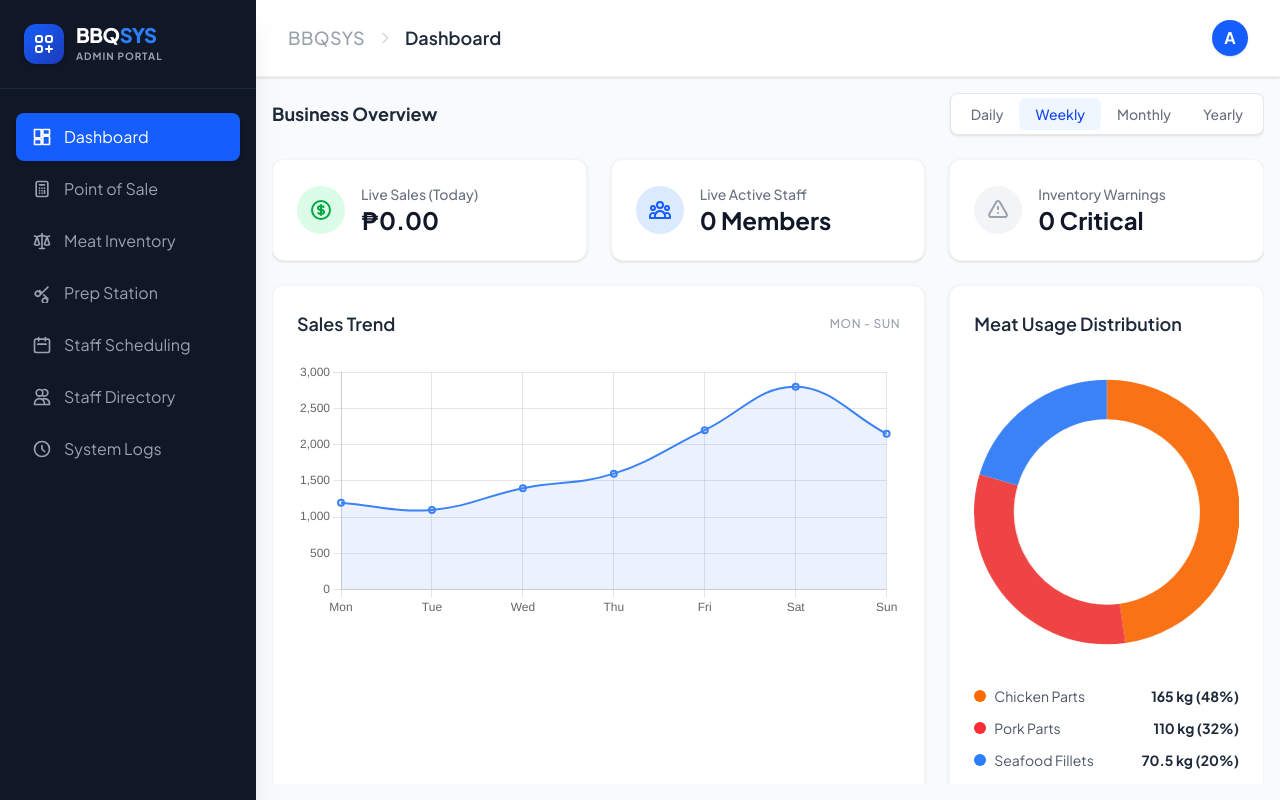
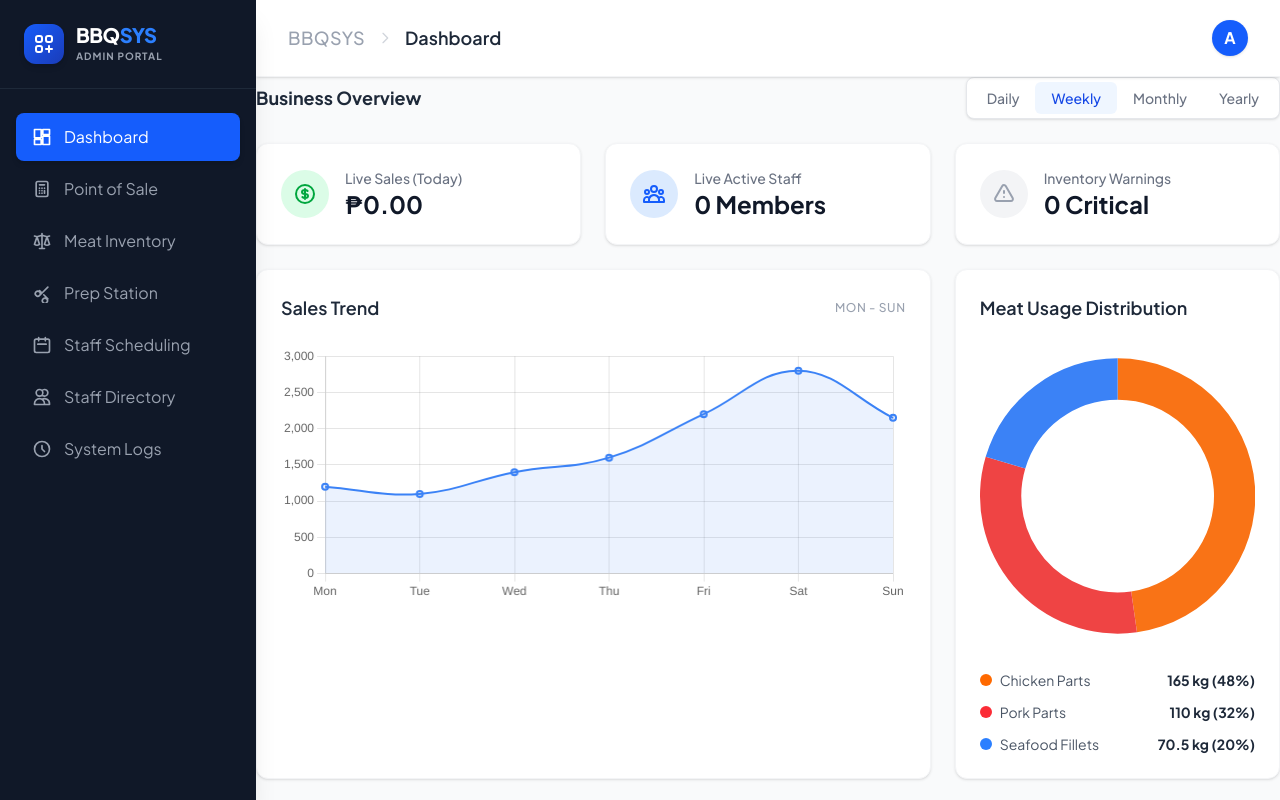
Before and after one commit to Lowkeyperohooker/BBQRestSys, a Vue app: page / in a window 1280 px wide. Built offline with nearby package versions, Linux system fonts and the light colour scheme; no server answers; the HTML template or start-up script is replaced by a standard one.

Commit message:
fix: update handleSavePrice function to use boolean for isVariablePrice and improve badge display logic

```diff
--- a/src/App.vue
+++ b/src/App.vue
@@ -33,7 +33,7 @@ onMounted(() => {
 
       <Header />
 
-      <div class="p-3 md:p-4 flex-1 overflow-hidden">
+      <div class="p-0 md:p-0 flex-1 overflow-hidden">
         <router-view></router-view>
       </div>
 
--- a/src/views/Inventory.vue
+++ b/src/views/Inventory.vue
@@ -70,7 +70,7 @@ function closePriceModal() {
   selectedPreparedItem.value = null;
 }
 
-async function handleSavePrice(data: { prepItemId: number; unitPrice: number; isVariablePrice: number }) {
+async function handleSavePrice(data: { prepItemId: number; unitPrice: number; isVariablePrice: boolean }) {
   try {
     await inventoryService.updatePreparedItemPricing(data.prepItemId, data.unitPrice, data.isVariablePrice);
     closePriceModal();
@@ -197,8 +197,8 @@ onMounted(() => {
                 <td class="py-4 font-bold text-gray-900">{{ item.unit_price.toFixed(2) }}</td>
                 <td class="py-4">
                   <BaseBadge
-                    :text="item.is_variable_price === 1 ? 'Variable' : 'Fixed'"
-                    :variant="item.is_variable_price === 1 ? 'warning' : 'info'"
+                    :text="item.is_variable_price ? 'Variable' : 'Fixed'"
+                    :variant="item.is_variable_price ? 'warning' : 'info'"
                   />
                 </td>
                 <td class="py-4 text-right">
```
